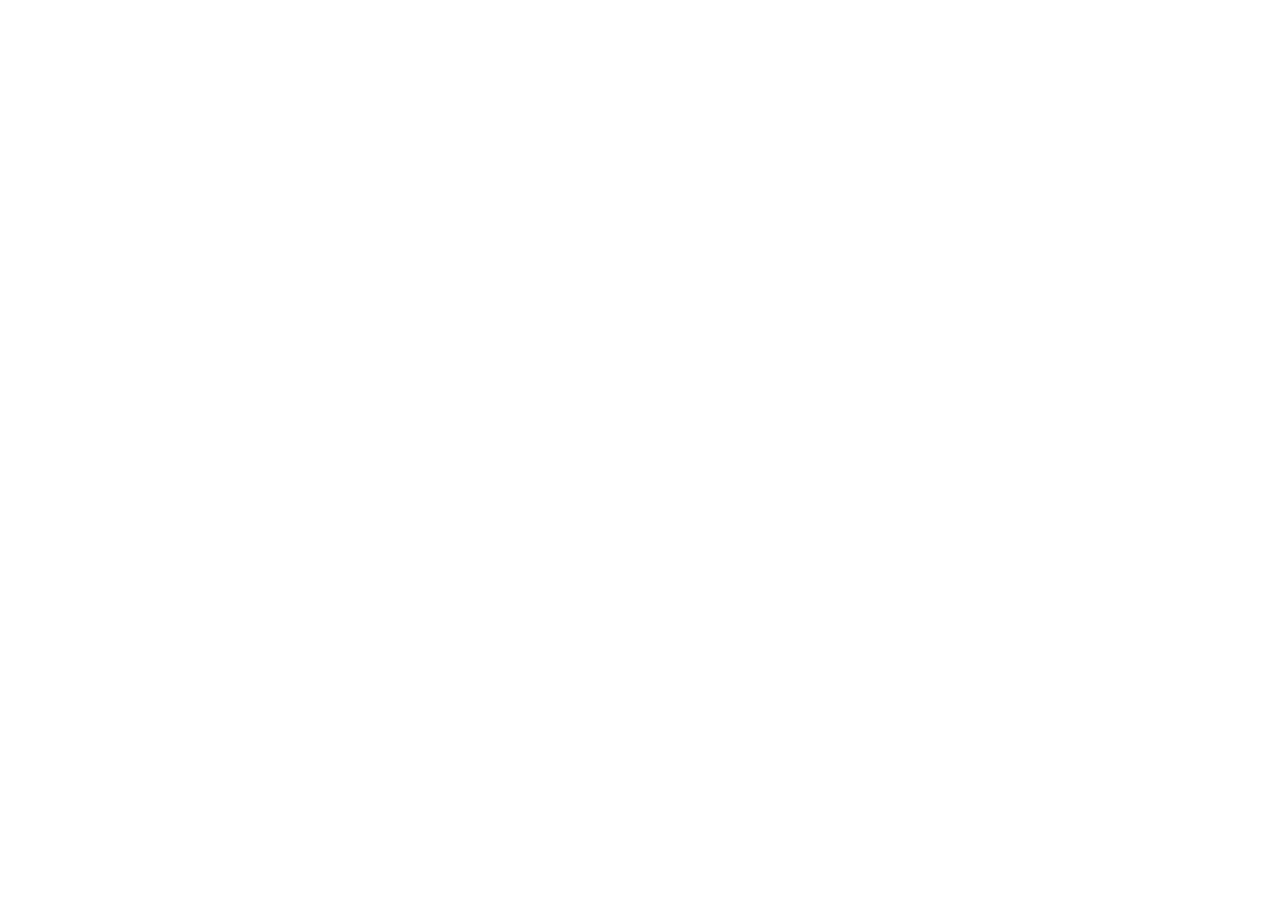
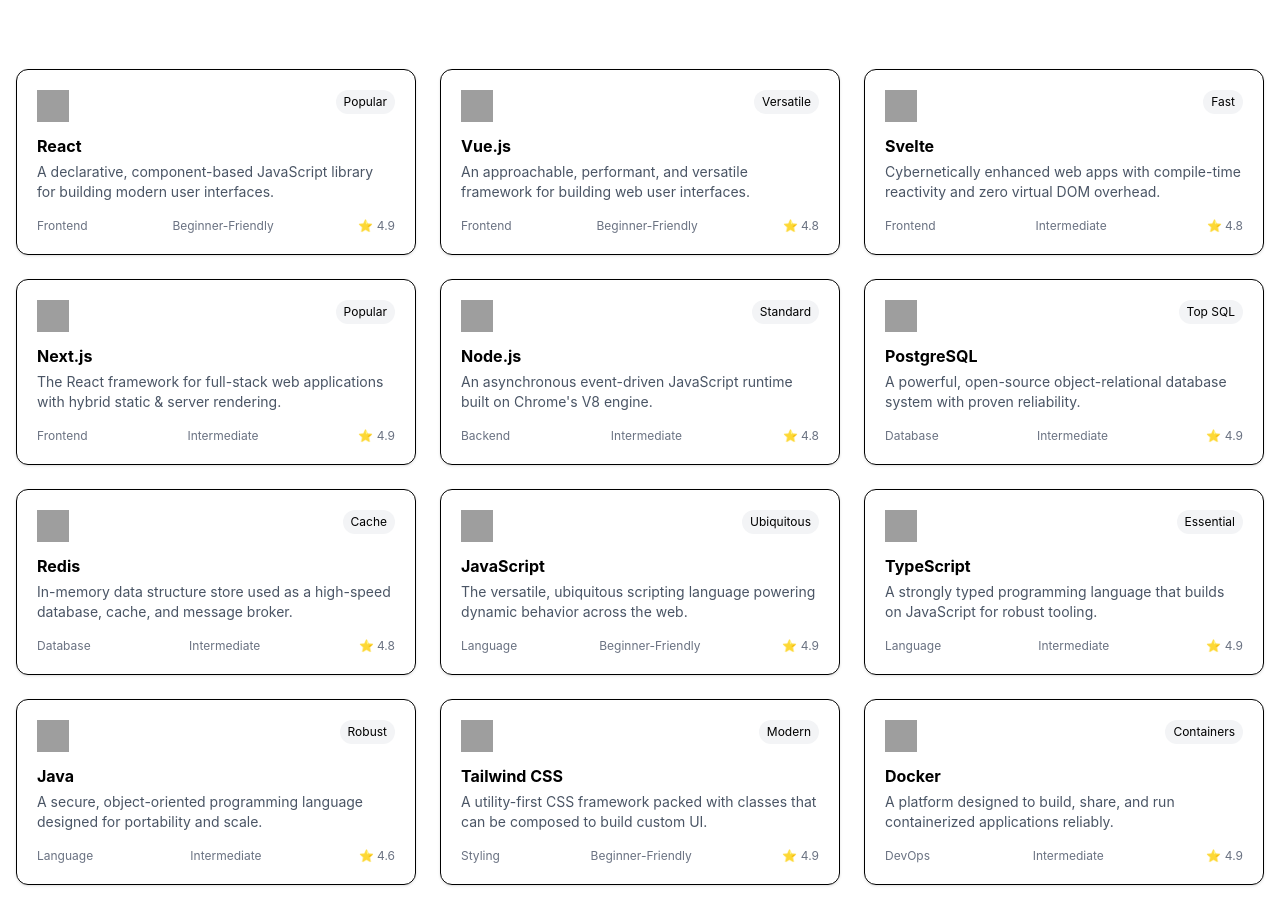
Before and after one commit to shnj2025/my-react-app, a React (Vite) app: page / in a window 1280 px wide. Shown: the part 620-1544 px from the top of the page. Before the commit the page ends 800 px from the top, so only its background shows below. Built offline with nearby package versions, Linux system fonts and the light colour scheme; grey boxes are pictures that could not be loaded.

Commit message:
add technologies JSON data and load via fetch and useEffect

```diff
--- /dev/null
+++ b/public/technologies.json
@@ -0,0 +1,122 @@
+[
+  {
+    "id": "react",
+    "name": "React",
+    "category": "Frontend",
+    "description": "A declarative, component-based JavaScript library for building modern user interfaces.",
+    "icon": "https://icon.icepanel.io/Technology/svg/React.svg",
+    "rating": 4.9,
+    "difficulty": "Beginner-Friendly",
+    "badge": "Popular"
+  },
+  {
+    "id": "vue",
+    "name": "Vue.js",
+    "category": "Frontend",
+    "description": "An approachable, performant, and versatile framework for building web user interfaces.",
+    "icon": "https://icon.icepanel.io/Technology/svg/Vue.js.svg",
+    "rating": 4.8,
+    "difficulty": "Beginner-Friendly",
+    "badge": "Versatile"
+  },
+  {
+    "id": "svelte",
+    "name": "Svelte",
+    "category": "Frontend",
+    "description": "Cybernetically enhanced web apps with compile-time reactivity and zero virtual DOM overhead.",
+    "icon": "https://icon.icepanel.io/Technology/svg/Svelte.svg",
+    "rating": 4.8,
+    "difficulty": "Intermediate",
+    "badge": "Fast"
+  },
+  {
+    "id": "nextjs",
+    "name": "Next.js",
+    "category": "Frontend",
+    "description": "The React framework for full-stack web applications with hybrid static & server rendering.",
+    "icon": "https://icon.icepanel.io/Technology/svg/Next.js.svg",
+    "rating": 4.9,
+    "difficulty": "Intermediate",
+    "badge": "Popular"
+  },
+  {
+    "id": "nodejs",
+    "name": "Node.js",
+    "category": "Backend",
+    "description": "An asynchronous event-driven JavaScript runtime built on Chrome's V8 engine.",
+    "icon": "https://icon.icepanel.io/Technology/svg/Node.js.svg",
+    "rating": 4.8,
+    "difficulty": "Intermediate",
+    "badge": "Standard"
+  },
+  {
+    "id": "postgresql",
+    "name": "PostgreSQL",
+    "category": "Database",
+    "description": "A powerful, open-source object-relational database system with proven reliability.",
+    "icon": "https://icon.icepanel.io/Technology/svg/PostgresSQL.svg",
+    "rating": 4.9,
+    "difficulty": "Intermediate",
+    "badge": "Top SQL"
+  },
+  {
+    "id": "redis",
+    "name": "Redis",
+    "category": "Database",
+    "description": "In-memory data structure store used as a high-speed database, cache, and message broker.",
+    "icon": "https://icon.icepanel.io/Technology/svg/Redis.svg",
+    "rating": 4.8,
+    "difficulty": "Intermediate",
+    "badge": "Cache"
+  },
+  {
+    "id": "javascript",
+    "name": "JavaScript",
+    "category": "Language",
+    "description": "The versatile, ubiquitous scripting language powering dynamic behavior across the web.",
+    "icon": "https://icon.icepanel.io/Technology/svg/JavaScript.svg",
+    "rating": 4.9,
+    "difficulty": "Beginner-Friendly",
+    "badge": "Ubiquitous"
+  },
+  {
+    "id": "typescript",
+    "name": "TypeScript",
+    "category": "Language",
+    "description": "A strongly typed programming language that builds on JavaScript for robust tooling.",
+    "icon": "https://icon.icepanel.io/Technology/svg/TypeScript.svg",
+    "rating": 4.9,
+    "difficulty": "Intermediate",
+    "badge": "Essential"
+  },
+  {
+    "id": "java",
+    "name": "Java",
+    "category": "Language",
+    "description": "A secure, object-oriented programming language designed for portability and scale.",
+    "icon": "https://icon.icepanel.io/Technology/svg/Java.svg",
+    "rating": 4.6,
+    "difficulty": "Intermediate",
+    "badge": "Robust"
+  },
+  {
+    "id": "tailwind",
+    "name": "Tailwind CSS",
+    "category": "Styling",
+    "description": "A utility-first CSS framework packed with classes that can be composed to build custom UI.",
+    "icon": "https://icon.icepanel.io/Technology/svg/Tailwind-CSS.svg",
+    "rating": 4.9,
+    "difficulty": "Beginner-Friendly",
+    "badge": "Modern"
+  },
+  {
+    "id": "docker",
+    "name": "Docker",
+    "category": "DevOps",
+    "description": "A platform designed to build, share, and run containerized applications reliably.",
+    "icon": "https://icon.icepanel.io/Technology/svg/Docker.svg",
+    "rating": 4.9,
+    "difficulty": "Intermediate",
+    "badge": "Containers"
+  }
+]
--- /dev/null
+++ b/src/components/TechnologyCards.tsx
@@ -0,0 +1,52 @@
+import { useEffect, useState } from "react";
+
+type Technology = {
+  id: string;
+  name: string;
+  category: string;
+  description: string;
+  icon: string;
+  rating: number;
+  difficulty: string;
+  badge: string;
+};
+
+const TechnologyCards = () => {
+  const [technologies, setTechnologies] = useState<Technology[]>([]);
+  const [loading, setLoading] = useState(true);
+
+  useEffect(() => {
+    fetch("/technologies.json")
+      .then((res) => res.json())
+      .then((data) => {
+        setTechnologies(data);
+        setLoading(false);
+      });
+  }, []);
+
+  if (loading) {
+    return <p className="text-center py-10">Loading technologies...</p>;
+  }
+
+  return (
+    <div className="container mx-auto px-4 py-10 grid grid-cols-1 sm:grid-cols-2 md:grid-cols-3 gap-6">
+      {technologies.map((tech) => (
+        <div key={tech.id} className="border rounded-xl p-5 shadow-sm">
+          <div className="flex justify-between items-start">
+            <img src={tech.icon} alt={tech.name} className="w-8 h-8" />
+            <span className="text-xs bg-gray-100 px-2 py-1 rounded-full">{tech.badge}</span>
+          </div>
+          <h3 className="font-bold mt-3">{tech.name}</h3>
+          <p className="text-sm text-gray-600 mt-1">{tech.description}</p>
+          <div className="flex justify-between items-center mt-4 text-xs text-gray-500">
+            <span>{tech.category}</span>
+            <span>{tech.difficulty}</span>
+            <span>⭐ {tech.rating}</span>
+          </div>
+        </div>
+      ))}
+    </div>
+  );
+};
+
+export default TechnologyCards;
--- a/src/main.tsx
+++ b/src/main.tsx
@@ -3,6 +3,7 @@
 import './index.css'
 import Navbar from "./components/Navbar";
 import  Banner from "./components/Banner";
+import TechnologyCards from './components/TechnologyCards'
 
 
 
@@ -10,5 +11,6 @@
   <StrictMode>
    <Navbar/>
    <Banner/>
+   <TechnologyCards/>
   </StrictMode>,
 )
```
